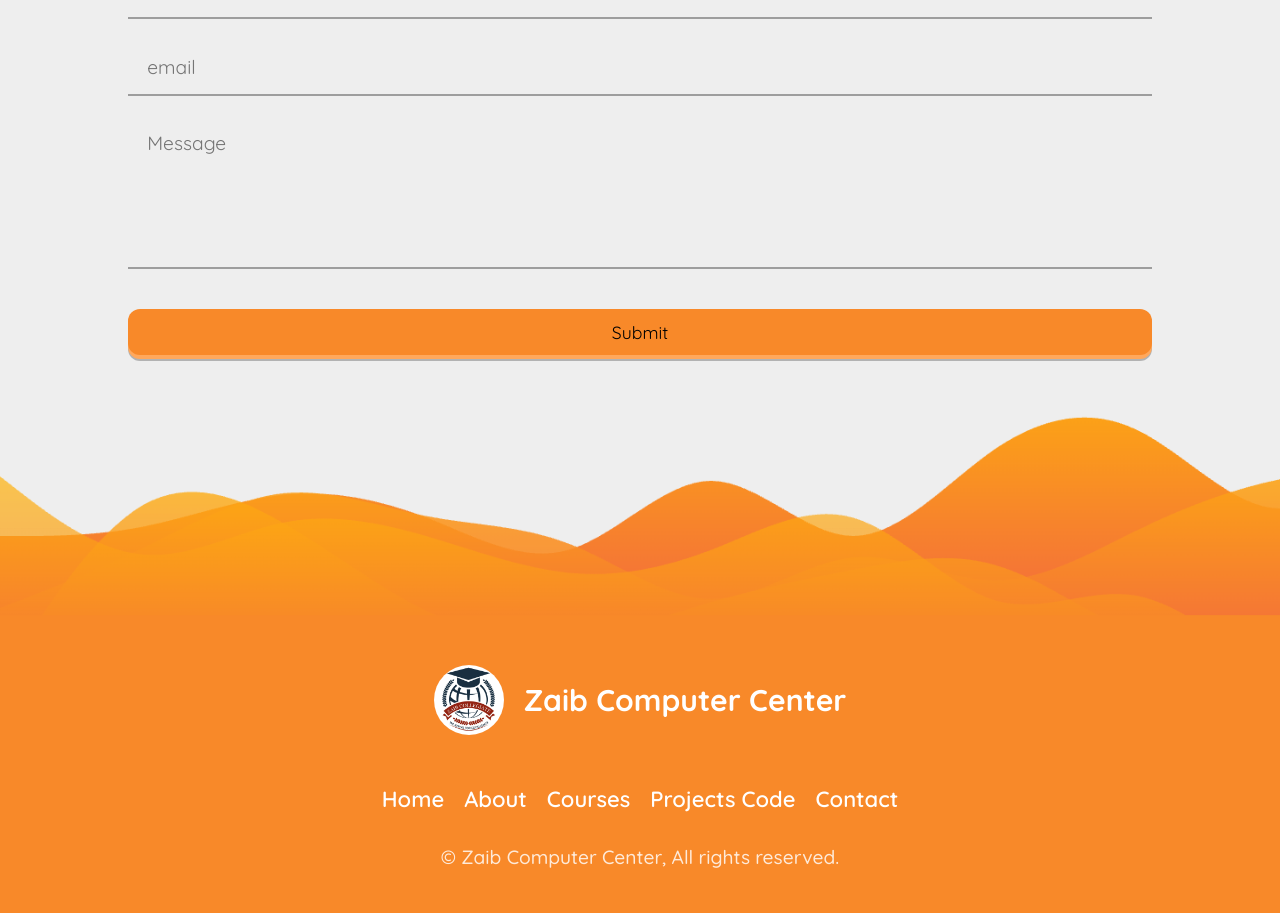
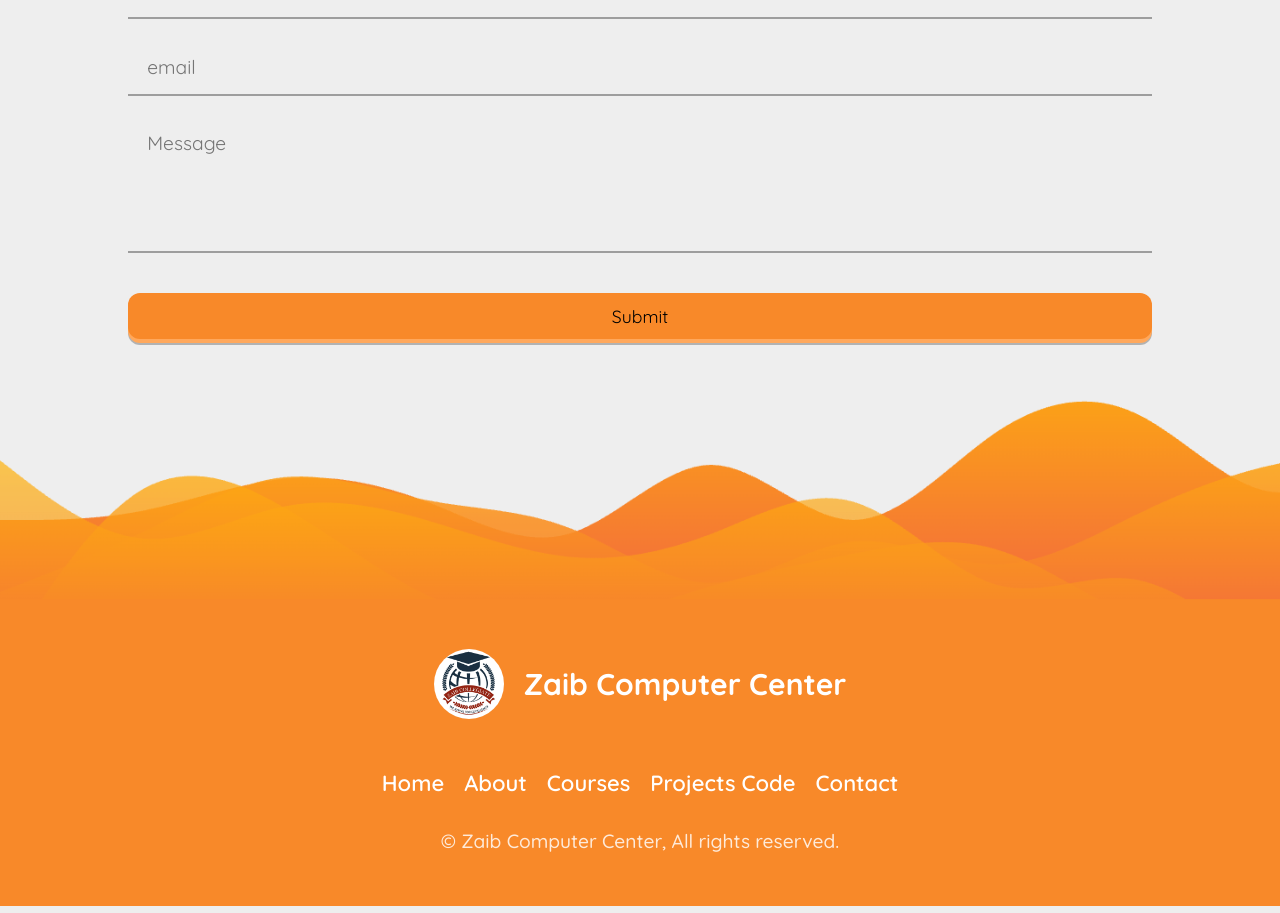
Before and after one commit to ahmed-ali-123/Zaib-Collegiate, a React (Vite) app: page / in a window 1280 px wide. Shown: the part 4005-4918 px from the top of the page. Built offline with nearby package versions, Linux system fonts and the light colour scheme.

Commit message:
Fixed textarea issue

```diff
--- a/src/App.css
+++ b/src/App.css
@@ -755,6 +755,8 @@ p {
 }
 textarea {
   resize: none;
+  margin-bottom: 0px !important;
+  padding-bottom: 0 !important;
 }
 .contact h1 {
   text-align: center;
@@ -875,3 +877,7 @@ textarea {
   color: rgba(255, 255, 255, 0.822);
   text-align: center;
 }
+.textareaapan {
+  display: inline-block;
+  transform: translateY(-3px);
+}
--- a/src/App.jsx
+++ b/src/App.jsx
@@ -758,7 +758,7 @@ function App() {
             type="text"
             rows={5}
           />
-          <span className="input-border input-border-alt"></span>
+          <span className="textareaapan input-border input-border-alt"></span>
         </div>
         <button className="buttonincontact">
           <span class="shadow"></span>
```
